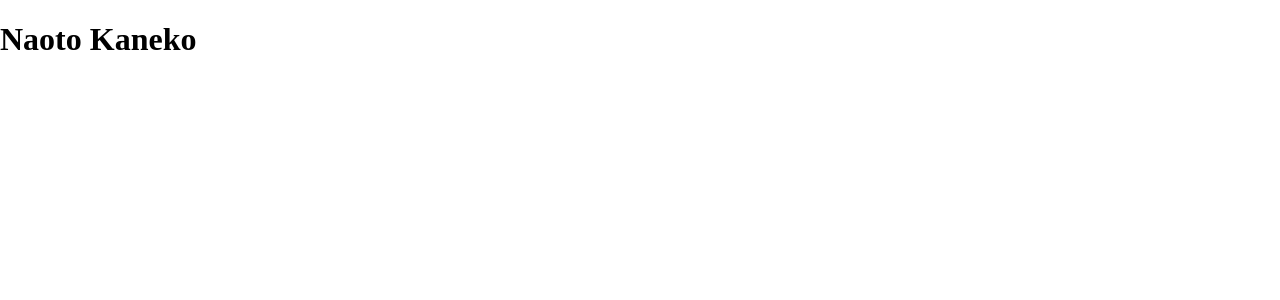
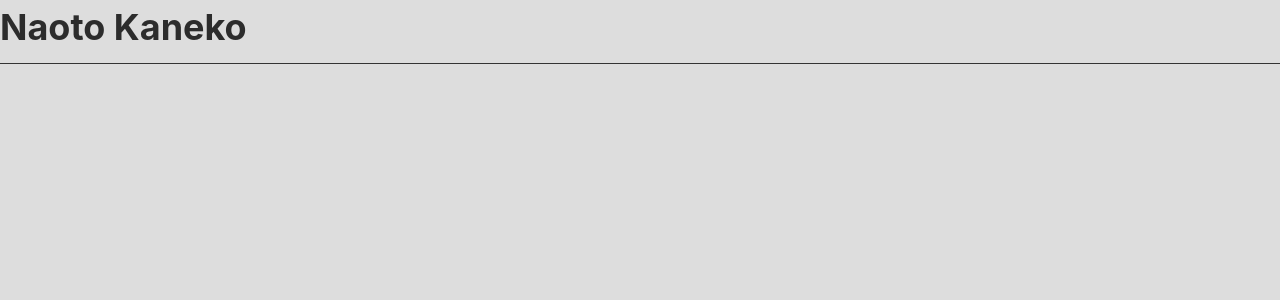
Before and after one commit to neko314/homepage, a Nuxt app: page / in a window 1280 px wide. Shown: the top 300 px of the page. Built offline with nearby package versions, Linux system fonts and the light colour scheme.

Commit message:
Add global css

```diff
--- /dev/null
+++ b/assets/global.css
@@ -0,0 +1,50 @@
+* {
+  box-sizing: border-box;
+}
+
+html {
+  color: rgba(0, 0, 0, 0.8);
+  font-family: -apple-system, BlinkMacSystemFont, "Segoe UI", Roboto, Oxygen,
+    Ubuntu, Cantarell, "Open Sans", "Helvetica Neue", sans-serif;
+  font-size: 16px;
+  line-height: 1.5;
+}
+
+*:last-child {
+  margin-bottom: 0;
+}
+
+h1,
+h2,
+h3,
+h4,
+h5,
+h6 {
+  margin: 0 0 1rem 0;
+  padding: 0 0 0.5rem 0;
+}
+
+h1 {
+  border-bottom: 1px solid #333;
+}
+
+ul,
+ol {
+  margin: 0 0 1rem 0;
+  padding: 0 0 0 2rem;
+}
+
+li {
+  margin: 0 0 0.5rem 0;
+  padding: 0;
+}
+
+@media (min-width: 35rem) {
+  html {
+    font-size: 18px;
+  }
+
+  body {
+    background-color: #ddd;
+  }
+}
--- a/nuxt.config.js
+++ b/nuxt.config.js
@@ -1 +1,3 @@
-export default { css: ["normalize.css/normalize.css"] };
+export default {
+  css: ["normalize.css/normalize.css", "assets/global.css"]
+};
```
